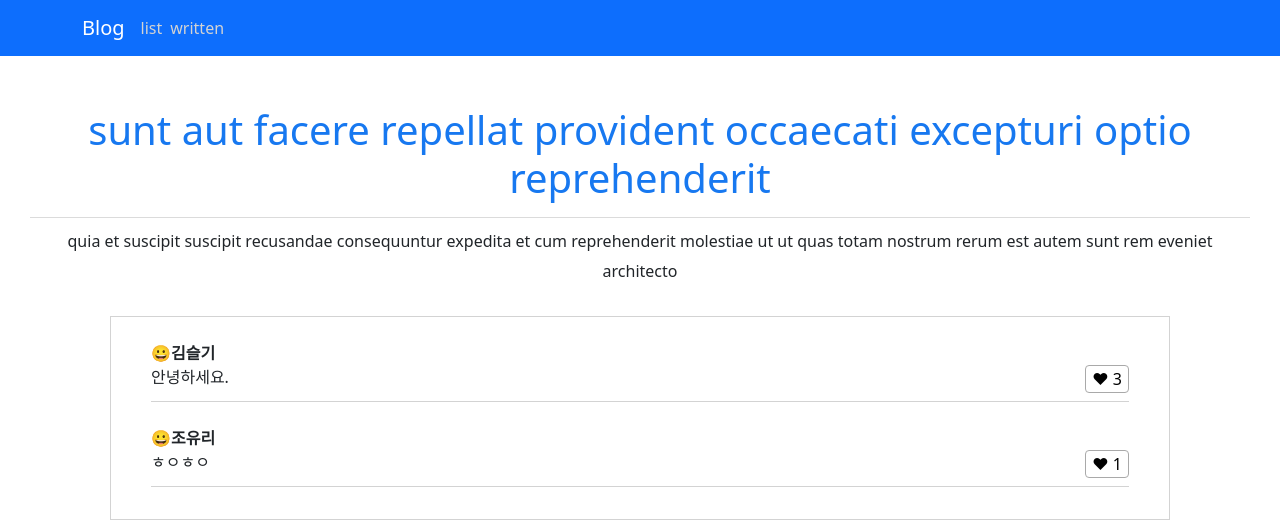
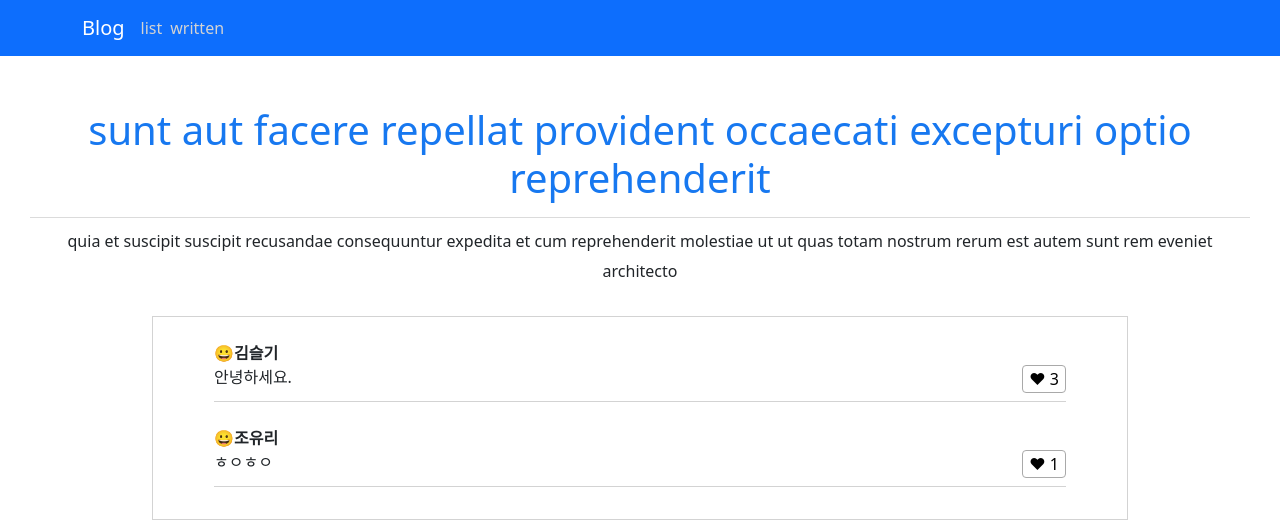
Before and after one commit to phw-plain/React-Blog, a React (Create React App) app: page /list/1 in a window 1280 px wide. Shown: the top 526 px of the page. Built offline with nearby package versions, Linux system fonts and the light colour scheme.

Commit message:
CommentsView Css Modify

```diff
--- a/src/App.css
+++ b/src/App.css
@@ -39,8 +39,11 @@
 
 /* CommentsView */
 #commentsview{
-  padding: 0vh 5vh 4vh 5vh;
-  margin: 0vh 10vh 0vh 10vh;
+  display: inline-block;
+  width: 80%;
+  max-width: 1000px;
+  padding: 0vh 5% 4vh 5%;
+  margin: 0vh 10% 0vh 10%;
   border: 1px solid lightgray;
 }
 .comment{
```
